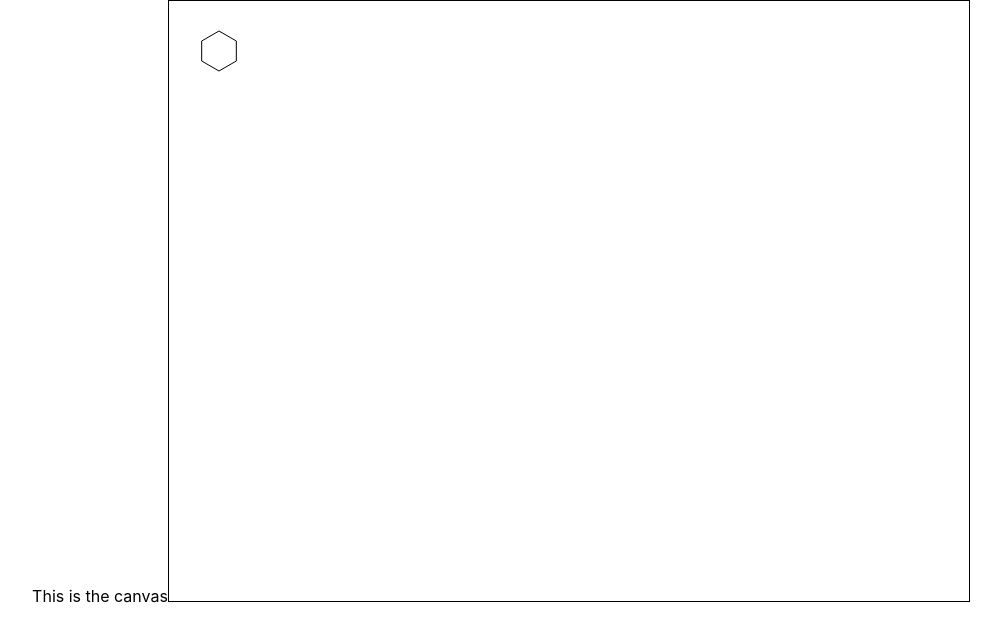
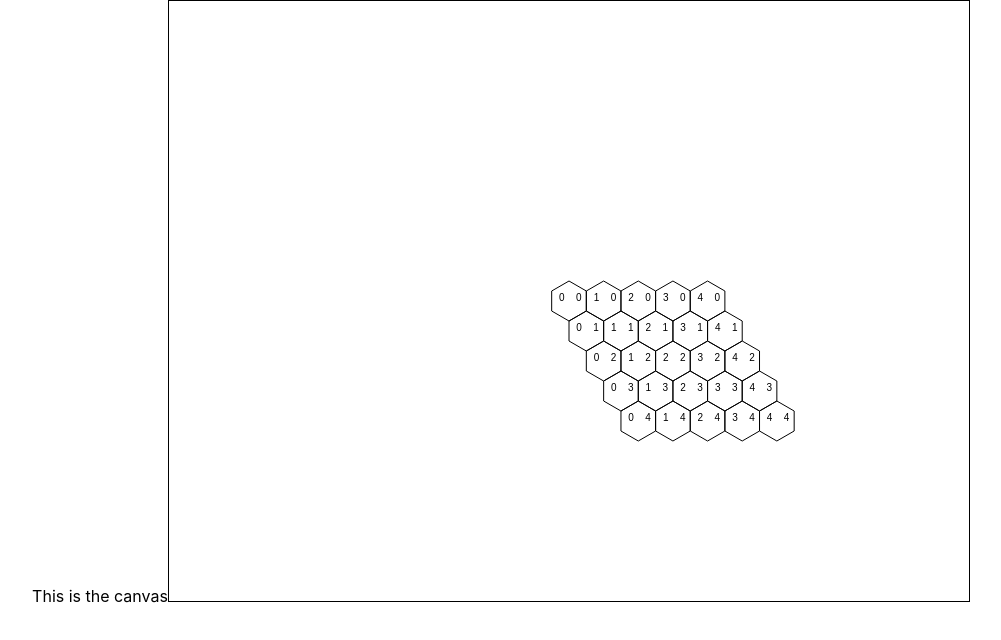
Before and after one commit to Eldamarth/hexBoard, a React (Create React App) app: page / in a window 1280 px wide. Shown: the top 640 px of the page, without its empty margins (139-1140 px from the left). Built offline with nearby package versions, Linux system fonts and the light colour scheme.

Commit message:
Create functionality for displaying coords on each hex

```diff
--- a/src/components/canvas.jsx
+++ b/src/components/canvas.jsx
@@ -7,6 +7,10 @@ class Canvas extends Component{
 
         this.state ={
             hexSize : 20,
+            hexOrigin: {
+                x:400,
+                y:300,
+            }
         }
     }
 
@@ -24,7 +28,22 @@ class Canvas extends Component{
         const {canvasHeight, canvasWidth} = this.state.canvasSize;
         this.canvasHex.width = canvasWidth;
         this.canvasHex.height = canvasHeight;
-        this.drawHex(this.canvasHex, {x:50, y:50})
+        // this.drawHex(this.canvasHex, {x:50, y:50})
+        this.drawHexes();
+
+    }
+
+    drawHexes(){
+        for (let row = 0; row <=4; row++) {
+            for (let col = 0; col <=4; col++) {
+                // console.log(row,col);
+                let center = this.hexToPix(this.Hex(row,col));
+                // console.log(center);
+                this.drawHex(this.canvasHex, center);
+                this.drawHexCoordinates(this.canvasHex, center, this.Hex(row,col))
+            }
+
+        }
     }
 
     drawHex(canvasID, center) {
@@ -32,6 +51,7 @@ class Canvas extends Component{
            let start = this.getHexCornerCoord(center,i);
            let end = this.getHexCornerCoord(center, i+1);
            this.drawLine(canvasID, {x:start.x,y:start.y},{x: end.x,y: end.y})
+
 
         }
     }
@@ -45,8 +65,20 @@ class Canvas extends Component{
         return this.Point(x,y);
     }
 
+    hexToPix(hex){
+
+        let {hexOrigin} = this.state;
+        let x = this.state.hexSize * (Math.sqrt(3) * hex.col  +  Math.sqrt(3)/2 * hex.row)+hexOrigin.x;
+        let y = this.state.hexSize * (3/2 * hex.row)+hexOrigin.y;
+        return this.Point(x, y);
+    }
+
     Point(x,y) {
         return {x: x, y: y}
+    }
+
+    Hex(c,r) {
+        return {col:c,row:r}
     }
 
     drawLine(canvasID, start, end){
@@ -56,6 +88,12 @@ class Canvas extends Component{
         ctx.lineTo(end.x, end.y);
         ctx.stroke();
         ctx.closePath();
+    }
+
+    drawHexCoordinates(canvasID, center, hex){
+        const ctx = canvasID.getContext("2d");
+        ctx.fillText(hex.col, center.x-10, center.y);
+        ctx.fillText(hex.row, center.x+7, center.y);
     }
 
     render() {
```
